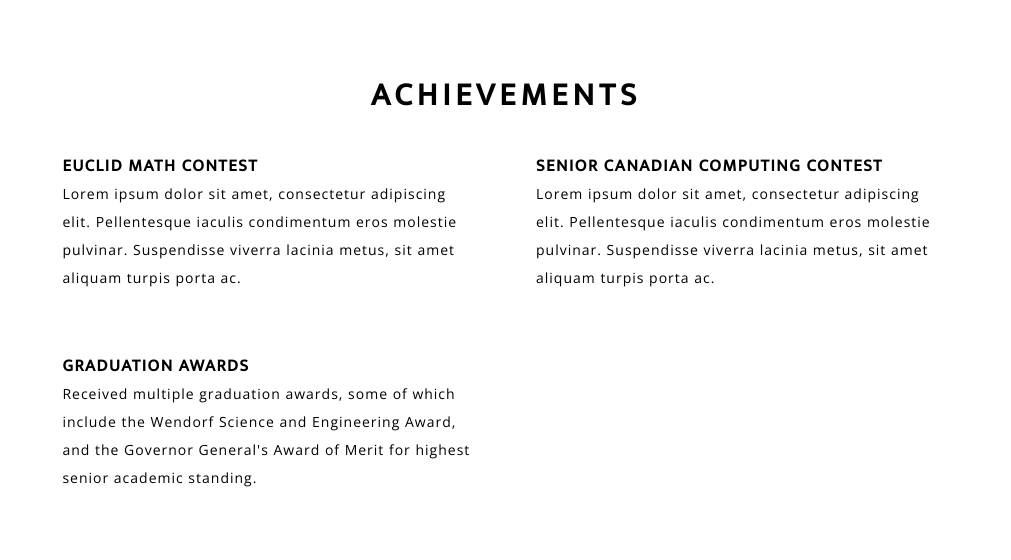
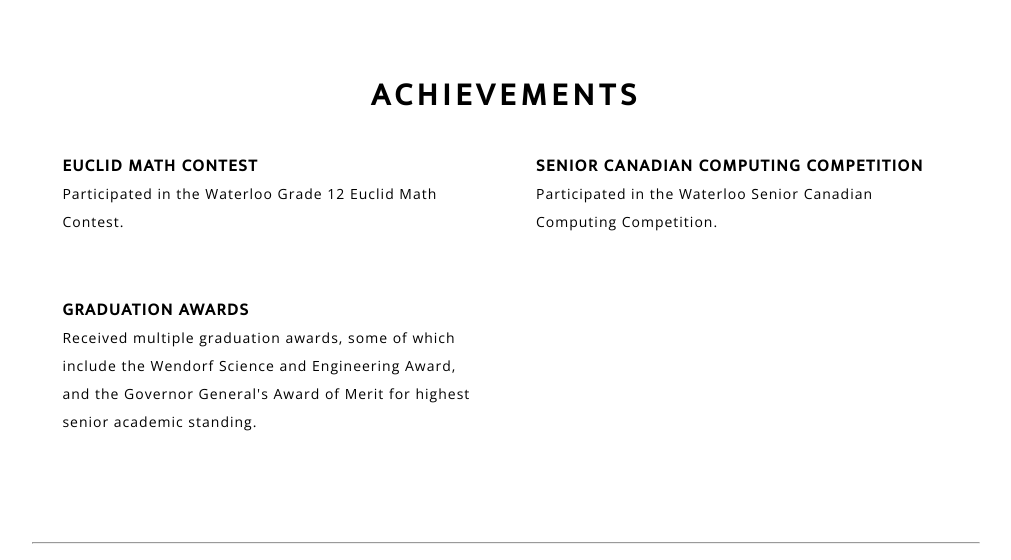
Before and after one commit to LiskB/Personal-Portfolio, a plain HTML site: page index.html in a window 1280 px wide. Shown: the part 2794-3354 px from the top of the page, without its empty margins (134-1145 px from the left). Drawn offline with nearby package versions, Linux system fonts and the light colour scheme.

Commit message:
Updating text and wording

```diff
--- a/index.html
+++ b/index.html
@@ -88,11 +88,11 @@
             <div class="achievements-grid">
                 <div class="achievement-type">
                     <h3>EUCLID MATH CONTEST</h3>
-                    <p>Lorem ipsum dolor sit amet, consectetur adipiscing elit. Pellentesque iaculis condimentum eros molestie pulvinar. Suspendisse viverra lacinia metus, sit amet aliquam turpis porta ac.</p>
+                    <p>Participated in the Waterloo Grade 12 Euclid Math Contest.</p>
                 </div>
                 <div class="achievement-type">
-                    <h3 >SENIOR CANADIAN COMPUTING CONTEST</h3>
-                    <p>Lorem ipsum dolor sit amet, consectetur adipiscing elit. Pellentesque iaculis condimentum eros molestie pulvinar. Suspendisse viverra lacinia metus, sit amet aliquam turpis porta ac.</p>
+                    <h3 >SENIOR CANADIAN COMPUTING COMPETITION</h3>
+                    <p>Participated in the Waterloo Senior Canadian Computing Competition.</p>
                 </div>
                 <div class="achievement-type">
                     <h3>GRADUATION AWARDS</h3>
```
